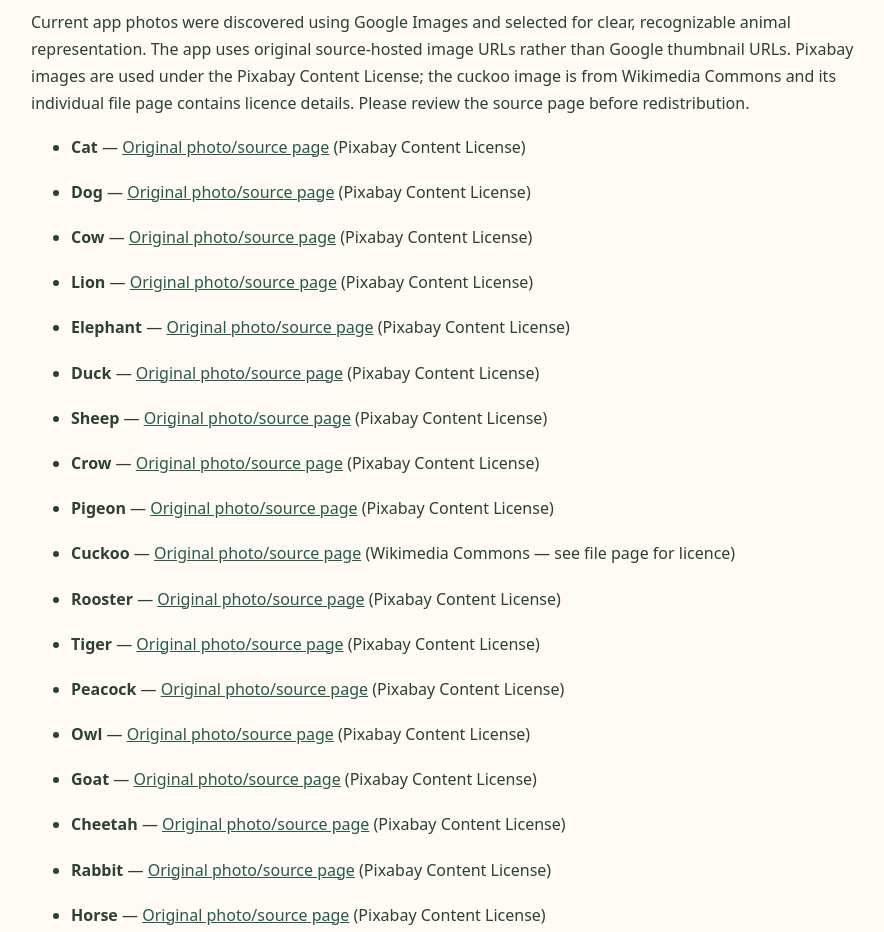
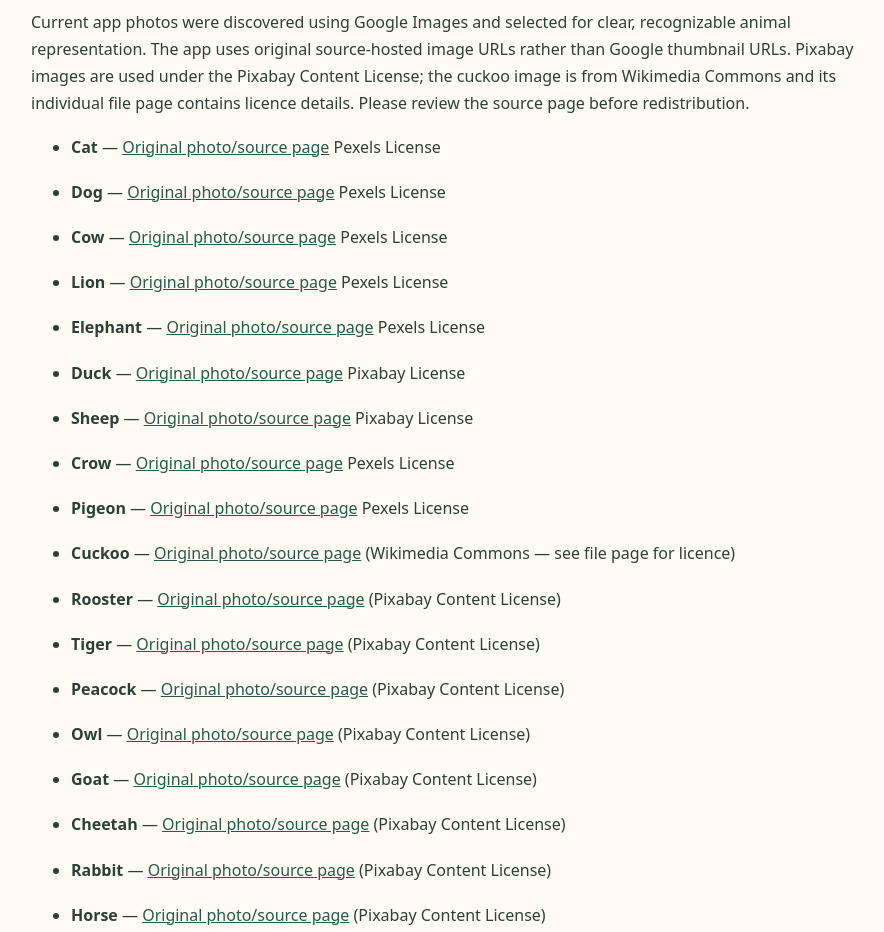
Before and after one commit to mehroos-in/little-animal-sounds, a plain HTML site: page credits.html in a window 1280 px wide. Shown: the part 10580-11512 px from the top of the page, without its empty margins (184-1068 px from the left). Drawn offline with Linux system fonts and the light colour scheme.

Commit message:
Update animal photo source credits

```diff
--- a/credits.html
+++ b/credits.html
@@ -92,18 +92,18 @@
 <li><strong>Black eagle — “Black eagle call recorded in March 2013 at Mudumalai National Park, Tamil Nadu.wav”</strong> — Sharadapte; 8.8 seconds; CC BY-SA 4.0. <a href="https://commons.wikimedia.org/wiki/File:Black_eagle_call_recorded_in_March_2013_at_Mudumalai_National_Park,_Tamil_Nadu.wav" target="_blank" rel="noopener">Original recording and source details</a>.</li>
 </ul>
 <p>Licence links: <a href="https://creativecommons.org/publicdomain/zero/1.0/" target="_blank" rel="noopener">CC0 1.0</a>, <a href="https://creativecommons.org/licenses/by-sa/2.5/" target="_blank" rel="noopener">CC BY-SA 2.5</a>, <a href="https://creativecommons.org/licenses/by-sa/3.0/" target="_blank" rel="noopener">CC BY-SA 3.0</a>, <a href="https://creativecommons.org/licenses/by-sa/4.0/" target="_blank" rel="noopener">CC BY-SA 4.0</a>.</p>
-<h2>Current gallery photos — Google Images discovery, original sources</h2><p>Current app photos were discovered using Google Images and selected for clear, recognizable animal representation. The app uses original source-hosted image URLs rather than Google thumbnail URLs. Pixabay images are used under the Pixabay Content License; the cuckoo image is from Wikimedia Commons and its individual file page contains licence details. Please review the source page before redistribution.</p><ul><li><strong>Cat</strong> — <a href="https://pixabay.com/photos/cat-fur-mackerel-portrait-kitty-1940487/" target="_blank" rel="noopener">Original photo/source page</a> (Pixabay Content License)</li>
-<li><strong>Dog</strong> — <a href="https://pixabay.com/photos/dalmatian-dog-pet-head-snout-6240488/" target="_blank" rel="noopener">Original photo/source page</a> (Pixabay Content License)</li>
-<li><strong>Cow</strong> — <a href="https://pixabay.com/photos/cow-bull-horns-head-face-cow-head-6183083/" target="_blank" rel="noopener">Original photo/source page</a> (Pixabay Content License)</li>
-<li><strong>Lion</strong> — <a href="https://pixabay.com/photos/lion-animal-head-mane-predator-7383228/" target="_blank" rel="noopener">Original photo/source page</a> (Pixabay Content License)</li>
-<li><strong>Elephant</strong> — <a href="https://pixabay.com/photos/safari-animal-elephant-21772/" target="_blank" rel="noopener">Original photo/source page</a> (Pixabay Content License)</li>
-<li><strong>Duck</strong> — <a href="https://pixabay.com/photos/duck-green-head-vibrant-colors-10280349/" target="_blank" rel="noopener">Original photo/source page</a> (Pixabay Content License)</li>
-<li><strong>Sheep</strong> — <a href="https://pixabay.com/photos/sheep-lamb-wool-animal-pasture-942101/" target="_blank" rel="noopener">Original photo/source page</a> (Pixabay Content License)</li>
-<li><strong>Crow</strong> — <a href="https://pixabay.com/photos/bird-crow-animal-pattern-nature-8149449/" target="_blank" rel="noopener">Original photo/source page</a> (Pixabay Content License)</li>
-<li><strong>Pigeon</strong> — <a href="https://pixabay.com/photos/bird-pigeon-grain-beak-9993452/" target="_blank" rel="noopener">Original photo/source page</a> (Pixabay Content License)</li>
+<h2>Current gallery photos — Google Images discovery, original sources</h2><p>Current app photos were discovered using Google Images and selected for clear, recognizable animal representation. The app uses original source-hosted image URLs rather than Google thumbnail URLs. Pixabay images are used under the Pixabay Content License; the cuckoo image is from Wikimedia Commons and its individual file page contains licence details. Please review the source page before redistribution.</p><ul><li><strong>Cat</strong> — <a href="https://www.pexels.com/photo/black-gray-and-white-tabby-cat-resting-in-brown-red-black-and-white-rug-116835/" target="_blank" rel="noopener">Original photo/source page</a> Pexels License</li>
+<li><strong>Dog</strong> — <a href="https://www.pexels.com/photo/dog-dogs-18168206/" target="_blank" rel="noopener">Original photo/source page</a> Pexels License</li>
+<li><strong>Cow</strong> — <a href="https://www.pexels.com/photo/cattle-on-pasture-19977235/" target="_blank" rel="noopener">Original photo/source page</a> Pexels License</li>
+<li><strong>Lion</strong> — <a href="https://www.pexels.com/photo/majestic-lion-resting-in-green-forest-32196368/" target="_blank" rel="noopener">Original photo/source page</a> Pexels License</li>
+<li><strong>Elephant</strong> — <a href="https://www.pexels.com/photo/graceful-elephant-grazing-in-kruger-national-park-25754094/" target="_blank" rel="noopener">Original photo/source page</a> Pexels License</li>
+<li><strong>Duck</strong> — <a href="https://pixabay.com/photos/tufted-duck-duck-bird-animal-8592681/" target="_blank" rel="noopener">Original photo/source page</a> Pixabay License</li>
+<li><strong>Sheep</strong> — <a href="https://pixabay.com/photos/ireland-sheep-lambs-livestock-1985088/" target="_blank" rel="noopener">Original photo/source page</a> Pixabay License</li>
+<li><strong>Crow</strong> — <a href="https://www.pexels.com/photo/close-up-of-crow-16973190/" target="_blank" rel="noopener">Original photo/source page</a> Pexels License</li>
+<li><strong>Pigeon</strong> — <a href="https://pixabay.com/photos/bird-pigeon-grain-beak-9993452/" target="_blank" rel="noopener">Original photo/source page</a> Pexels License</li>
 <li><strong>Cuckoo</strong> — <a href="https://commons.wikimedia.org/wiki/File:Cuculus_canorus_MHNT.ZOO.2010.11.197.jpg" target="_blank" rel="noopener">Original photo/source page</a> (Wikimedia Commons — see file page for licence)</li>
 <li><strong>Rooster</strong> — <a href="https://pixabay.com/photos/bird-rooster-chicken-cock-4726494/" target="_blank" rel="noopener">Original photo/source page</a> (Pixabay Content License)</li>
-<li><strong>Tiger</strong> — <a href="https://pixabay.com/photos/tiger-wildlife-animal-283190/" target="_blank" rel="noopener">Original photo/source page</a> (Pixabay Content License)</li>
+<li><strong>Tiger</strong> — <a href="https://www.pexels.com/photo/im-reich-des-tigers-27834738/" target="_blank" rel="noopener">Original photo/source page</a> (Pixabay Content License)</li>
 <li><strong>Peacock</strong> — <a href="https://pixabay.com/photos/bird-peacock-beak-bill-feathers-6059308/" target="_blank" rel="noopener">Original photo/source page</a> (Pixabay Content License)</li>
 <li><strong>Owl</strong> — <a href="https://pixabay.com/photos/owl-bird-night-wildlife-285501/" target="_blank" rel="noopener">Original photo/source page</a> (Pixabay Content License)</li>
 <li><strong>Goat</strong> — <a href="https://pixabay.com/photos/goat-head-horns-goat-horns-2175189/" target="_blank" rel="noopener">Original photo/source page</a> (Pixabay Content License)</li>
```
